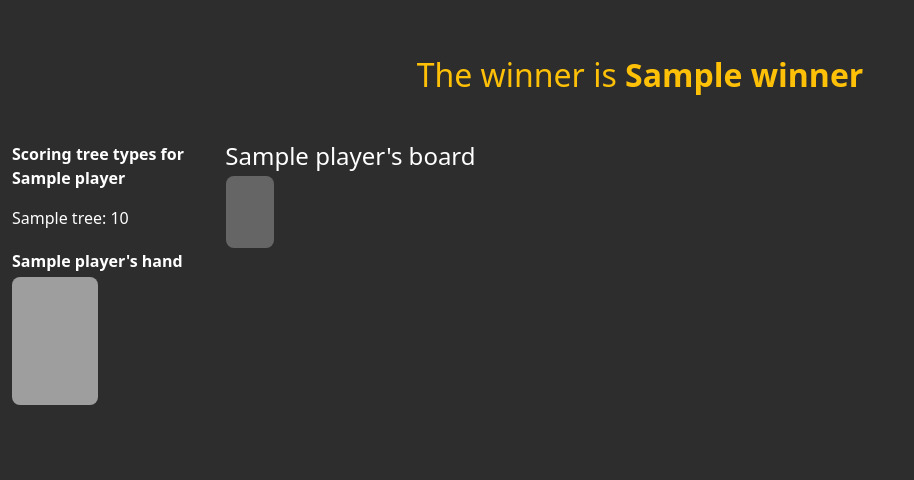
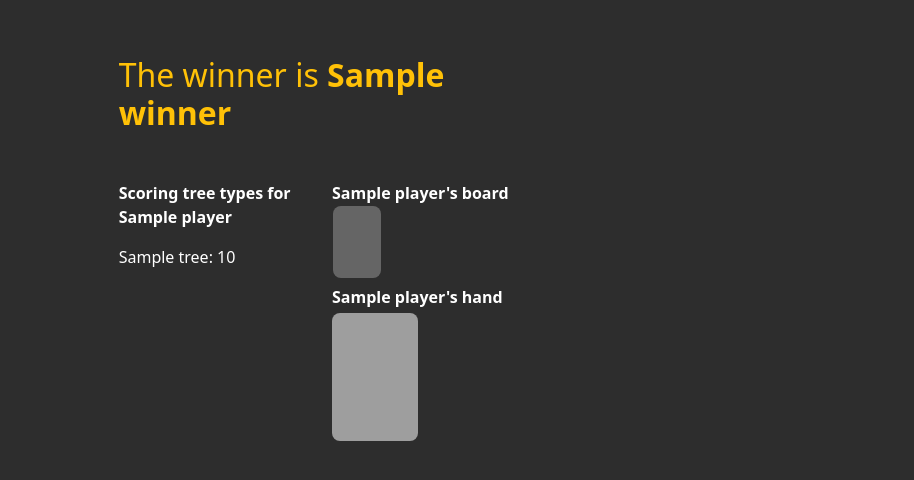
Before and after one commit to mauritz2/arboretum, a Flask app: template arboretum/templates/game_over.html in a window 1280 px wide. Shown: the top 480 px of the page, without its empty margins (0-914 px from the left). Run offline with Flask 2, Linux system fonts and the light colour scheme; the template is opened without the code that fills it: most values are stand-ins (such as "Sample title", 1, 10 or a date in 2020); some libraries are stand-ins or nearby versions; grey boxes are pictures that could not be loaded.

Commit message:
Updated game over screen to improve layout

```diff
--- a/arboretum/static/css/cards.css
+++ b/arboretum/static/css/cards.css
@@ -50,6 +50,7 @@ body {
   height:100%;
   top:0;left:0;right:0;
   background-color:rgba(255,255,255, 0.5);
+  max-height: 1.5em;
 }
 
 .fade-in-text {
--- a/arboretum/templates/game_over.html
+++ b/arboretum/templates/game_over.html
@@ -2,8 +2,8 @@
 {% block game %}
 
 <!--Winner announcement message-->
-<div class="row text-center">
-    <div class="col-12">
+<div class="row">
+    <div class="col-4 offset-1">
         {% if winners|length > 1 %}
             <h2 class="text-warning my-5">The game is a tie between:
             {% for winner in winners %}
@@ -15,12 +15,10 @@
             {% endif %}
     </div>
 </div>
+<div class="row">
+    {% for player in top_paths %}
     <!-- Scoring information -->
-<div class="row">
-    <div class="col-2">
-        <div class="row align-items-center">
-            <div class="col">
-                {% for player in top_paths %}
+    <div class="col-2 offset-1">
         <p><strong>Scoring tree types for {{ player }}</strong></p>
             {% for tree in top_paths[player] %}
                 {% set score = top_paths[player][tree]["Score"] %}
@@ -30,42 +28,23 @@
                     </div>
                 {% endif %}
             {% endfor %}
-                {% endfor %}
     </div>
-        </div>
-    </div>
-
     <!-- Player boards -->
-    {% for player in player_boards %}
-        <div class="col-4">
-        <h4 class="mb-1">{{player}}'s board</h4>
+    <div class="col-5">
+        <strong class="mb-1">{{player}}'s board</strong>
         <table class="table-condensed">
             {% for row in player_boards[player] %}
-
             {% set outer_loop = loop.index - 1 %}
             <tr>
                 {% for card in row %}
                 {% set inner_loop = loop.index - 1 %}
                 <td>
                     {% if card.name != None %}
-                    <!-- TODO - address that IDs are 11, but values are (1,2). Make consistently 11?-->
                         <!--ID syntax: player_num + row_num + col_num. Example: 111 means (Player 1, Row 1, Column 1)-->
                         <!--TODO - writing the player name here is risky as game could break, e.g. what if player name contains an escape char - will be fine for now though-->
                         <img class="card_on_board zoom" id="{{player}}{{outer_loop}}{{inner_loop}}" src="../static/css/playing_cards/{{card.name}}.png">
                     {% else %}
-                    {% if game_phase == "Choose Coords" %}
-                    <form action="/choose_coordinates" method="post">
-                        <input name="coords" type="hidden" value="{{player_index}}{{outer_loop, inner_loop}}">
-                        <input class="card_on_board dimmed blank_choose_coord" src="../static/css/other/blank-w-border.png"
-                               type="image">
-                    </form>
-                    {% else %}
-                    <!-- Form tag is here to ensure formatting is the same as during coord selection -->
-                    <form>
-                        <!-- Not used - putting here to mirror padding when coords are being selected-->
-                        <input disabled class="card_on_board dimmed" id="{{player_index}}{{outer_loop}}{{inner_loop}}" src="../static/css/other/blank-w-border.png" type="image">
-                    </form>
-                    {% endif %}
+                        <input class="card_on_board dimmed blank_choose_coord" src="../static/css/other/blank-w-border.png" type="image">
                     {% endif %}
                 </td>
                 {% endfor %}
@@ -73,12 +52,9 @@
             {% endfor %}
         </table>
     </div>
-    {% endfor %}
 </div>
-
 <div class="row">
-    {% for player in player_hands %}
-        <div class="col-6">
+        <div class="col-6 offset-3">
             <div class="row">
                 <div class="col">
                     <div class="mb-1"><strong>{{player}}'s hand</strong></div>
@@ -92,8 +68,8 @@
                 </div>
             </div>
         </div>
+</div>
 {% endfor %}
-</div>
 
 <script>
     // Get the top paths as a JS variable from the Jinja template
```
Also changed, not shown: arboretum/game/game_creator.py (+9 -8 lines). Lines whose indentation alone changed are shown as unchanged.
